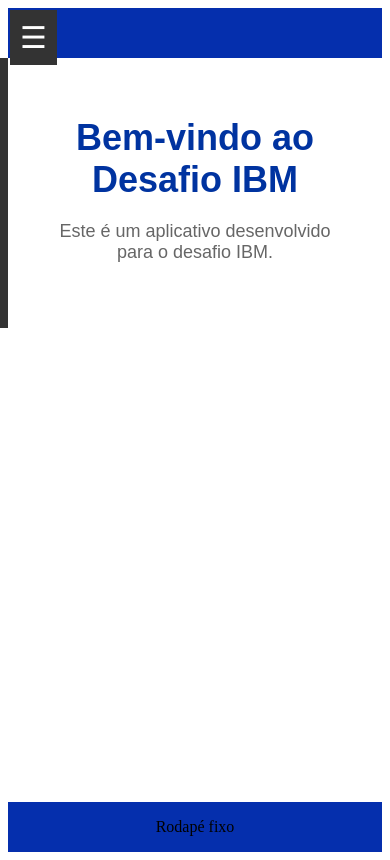
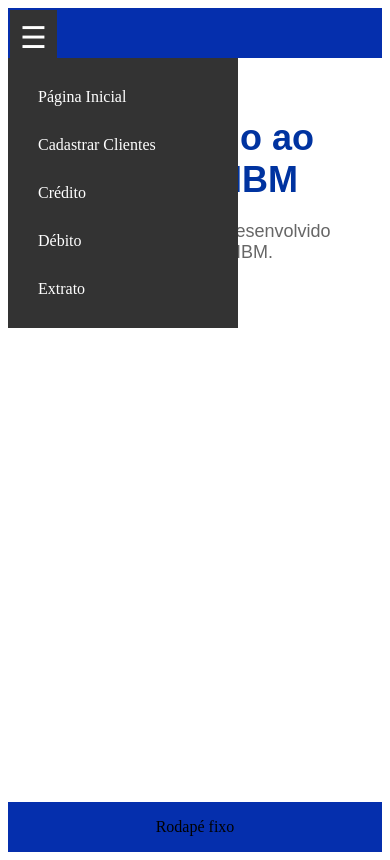
Before and after one commit to allandesenv/desafio-ibm-front, an Angular app in the folder desafio-ibm-app/: page / in a window 390 px wide. Built offline with nearby package versions, Linux system fonts and the light colour scheme.

Commit message:
Initial Commit

```diff
--- a/desafio-ibm-app/src/app/app.component.css
+++ b/desafio-ibm-app/src/app/app.component.css
@@ -77,7 +77,7 @@
     }
 
     .menu {
-      transform: translateX(-100%);
+      transform: translateX(0%);
       position: fixed;
       z-index: 1;
     }
--- a/desafio-ibm-app/src/app/app.component.html
+++ b/desafio-ibm-app/src/app/app.component.html
@@ -2,11 +2,11 @@
   <div class="top-bar"></div>
 
   <!-- Ícone do menu tipo hambúrguer -->
-  <input type="checkbox" id="menu-toggle" [checked]="isMenuOpen" style="display:none;">
+  <input type="checkbox" id="menu-toggle" style="display:none;">
   <label for="menu-toggle" class="menu-icon" (click)="toggleMenu()">&#9776;</label>
 
   <div class="content">
-    <app-menu class="menu" [isMenuOpen]="isMenuOpen"></app-menu>
+    <app-menu class="menu" [isMenuOpen]="isMenuOpen" (menuToggle)="toggleMenu()"></app-menu>
     <div class="main-content">
       <router-outlet></router-outlet>
     </div>
--- a/desafio-ibm-app/src/app/app.component.ts
+++ b/desafio-ibm-app/src/app/app.component.ts
@@ -6,7 +6,7 @@
   styleUrls: ['./app.component.css']
 })
 export class AppComponent {
-  isMenuOpen: boolean = false; // Variável de controle do estado do menu
+  isMenuOpen: boolean = true; // Variável de controle do estado do menu
 
   toggleMenu() {
     this.isMenuOpen = !this.isMenuOpen; // Método para alternar o estado do menu
--- a/desafio-ibm-app/src/app/components/menu/menu.component.css
+++ b/desafio-ibm-app/src/app/components/menu/menu.component.css
@@ -1,12 +1,18 @@
 nav {
-    display: flex;
     flex-direction: column;
+  }
+
+  nav.open {
+    display: flex; /* Mostra o menu quando a classe 'open' está presente */
   }
 
   a {
     padding: 15px;
     text-decoration: none;
     color: white; /* Letras brancas */
+    display: block; /* Garante que cada link seja exibido em uma linha separada */
+    width: 100%; /* Garante que os links ocupem a largura total do contêiner */
+    box-sizing: border-box; /* Inclui o padding e a borda no cálculo da largura */
   }
 
   a:hover {
--- a/desafio-ibm-app/src/app/components/menu/menu.component.html
+++ b/desafio-ibm-app/src/app/components/menu/menu.component.html
@@ -1,7 +1,7 @@
-<nav>
+<nav [class.open]="isMenuOpen"> <!-- Adiciona a classe 'open' quando o menu está aberto -->
     <a routerLink="/">Página Inicial</a>
     <a routerLink="/cadastrar-clientes">Cadastrar Clientes</a>
     <a routerLink="/credito">Crédito</a>
     <a routerLink="/debito">Débito</a>
     <a routerLink="/extrato">Extrato</a>
-  </nav>
+</nav>
--- a/desafio-ibm-app/src/app/components/menu/menu.component.ts
+++ b/desafio-ibm-app/src/app/components/menu/menu.component.ts
@@ -1,4 +1,4 @@
-import { Component, Input } from '@angular/core';
+import { Component, Input, Output, EventEmitter } from '@angular/core';
 
 @Component({
   selector: 'app-menu',
@@ -6,5 +6,11 @@
   styleUrls: ['./menu.component.css']
 })
 export class MenuComponent {
-  @Input() isMenuOpen: boolean = false; // Inicializado com false
+  @Input() isMenuOpen: boolean = false; // Inicializado com false por padrão
+  @Output() menuToggle = new EventEmitter<boolean>(); // Evento de toggle do menu
+
+  toggleMenu() {
+    this.isMenuOpen = !this.isMenuOpen; // Alterna o estado do menu
+    this.menuToggle.emit(this.isMenuOpen); // Emite o evento de toggle do menu
+  }
 }
```
